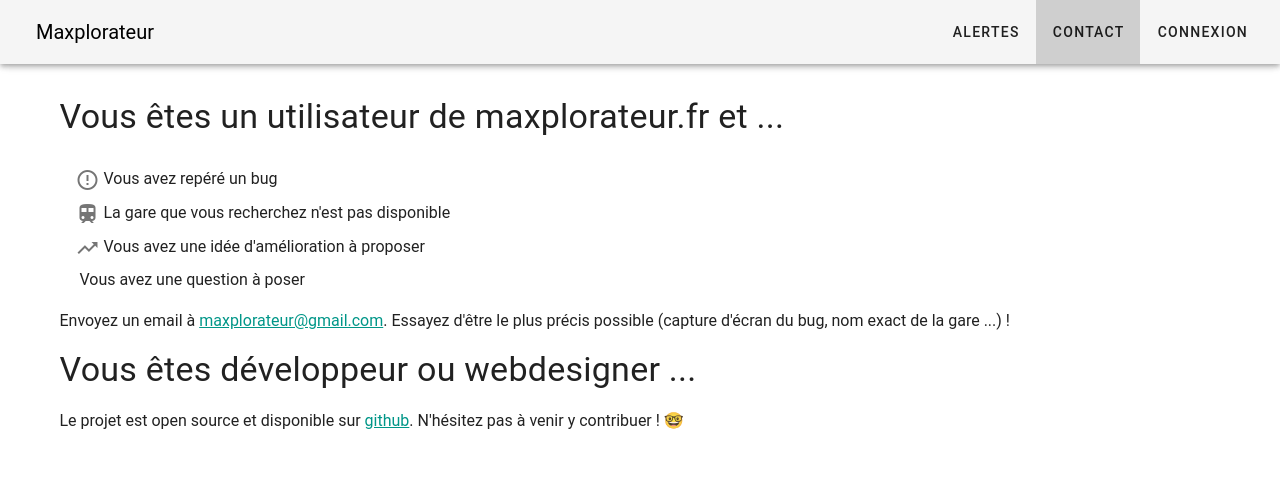
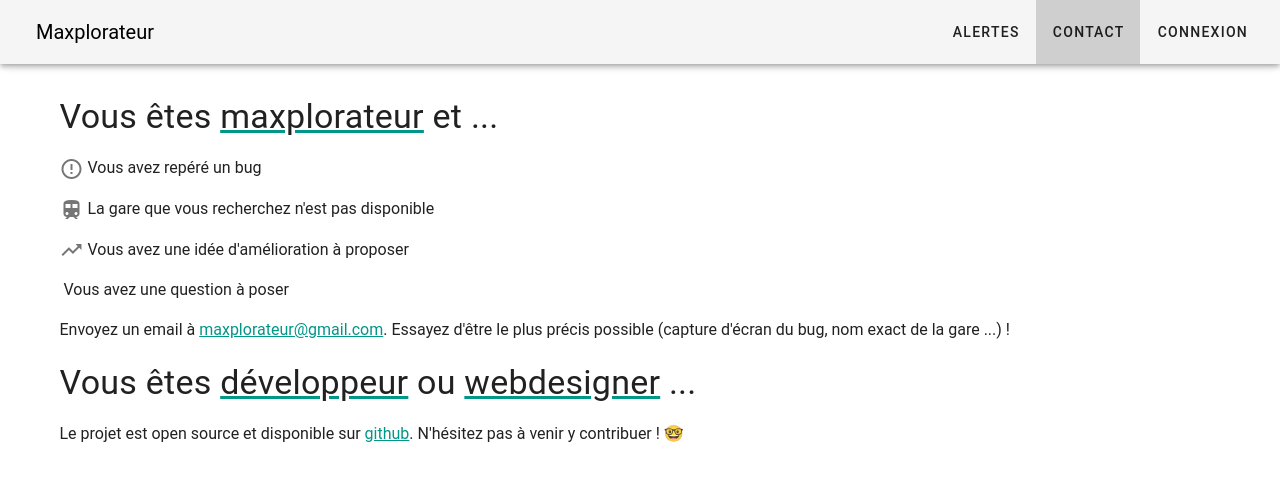
Before and after one commit to benoitdemaegdt/TGVmax, a Vue app in the folder client/: page /contact in a window 1280 px wide. Shown: the top 480 px of the page. Built offline with nearby package versions, Linux system fonts and the light colour scheme.

Commit message:
fix text disappearing in sm screen in contact

```diff
--- a/client/src/views/Contact.vue
+++ b/client/src/views/Contact.vue
@@ -1,16 +1,12 @@
 <template>
   <v-container class='mt-5'>
-    <h1 class="display-1">Vous êtes un utilisateur de maxplorateur.fr et ...</h1>
-    <v-list-item class='mt-5'>
-      <v-list-item-content>
-        <v-list-item-title><v-icon>mdi-alert-circle-outline</v-icon> Vous avez repéré un bug</v-list-item-title>
-        <v-list-item-title class='mt-2'><v-icon>mdi-train</v-icon> La gare que vous recherchez n'est pas disponible</v-list-item-title>
-        <v-list-item-title class='mt-2'><v-icon>mdi-trending-up</v-icon> Vous avez une idée d'amélioration à proposer</v-list-item-title>
-        <v-list-item-title class='mt-2'><v-icon>mdi-voice</v-icon> Vous avez une question à poser</v-list-item-title>
-      </v-list-item-content>
-    </v-list-item>
+    <h1 class="display-1">Vous êtes <span>maxplorateur</span> et ...</h1>
+    <p class='mt-5'><v-icon>mdi-alert-circle-outline</v-icon> Vous avez repéré un bug</p>
+    <p class='mt-2'><v-icon>mdi-train</v-icon> La gare que vous recherchez n'est pas disponible</p>
+    <p class='mt-2'><v-icon>mdi-trending-up</v-icon> Vous avez une idée d'amélioration à proposer</p>
+    <p class='mt-2'><v-icon>mdi-voice</v-icon> Vous avez une question à poser</p>
     <p class='mt-2'>Envoyez un email à <a href="mailto:maxplorateur@gmail.com">maxplorateur@gmail.com</a>. Essayez d'être le plus précis possible (capture d'écran du bug, nom exact de la gare ...) !</p>
-    <h1 class="display-1">Vous êtes développeur ou webdesigner ...</h1>
+    <h1 class="display-1 mt-5">Vous êtes <span>développeur</span> ou <span>webdesigner</span> ...</h1>
     <p class='mt-5'>Le projet est open source et disponible sur <a href='https://github.com/benoitdemaegdt/TGVmax'>github</a>. N'hésitez pas à venir y contribuer ! 🤓</p>
   </v-container>
 </template>
@@ -22,5 +18,7 @@
 </script>
 
 <style scoped>
-
+span {
+  text-decoration: underline #009688;
+}
 </style>
```
